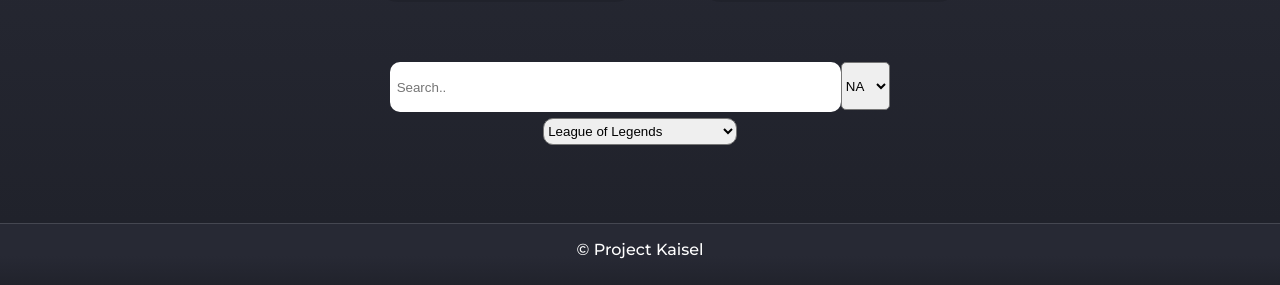
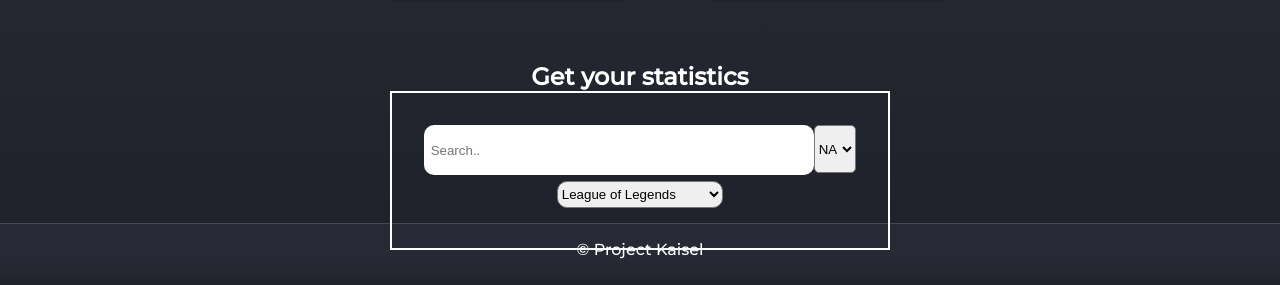
Before and after one commit to cedafiso0403/frontend-kaisel-bot, a React (Create React App) app: page / in a window 1280 px wide. Shown: the part 598-883 px from the top of the page. Built offline with nearby package versions, Linux system fonts and the light colour scheme.

Commit message:
added border

```diff
--- a/src/components/SearchBar.jsx
+++ b/src/components/SearchBar.jsx
@@ -4,7 +4,8 @@ export default function SearchBar() {
     return (
         <div>
             <div className="form-box">
-                <form action="/TestStats" method="GET">
+                <h2>Get your statistics</h2>
+                <form className="searchBar" action="/TestStats" method="GET">
                     <div className="form-container">
                         <input type="text" placeholder="Search.." />
                         <select name="region" id="region">
--- a/src/styles/components/gamecard.css
+++ b/src/styles/components/gamecard.css
@@ -1,3 +1,4 @@
+
 .gamecard{
     color: white;
     border-radius: 30px;
--- a/src/styles/components/searchbar.css
+++ b/src/styles/components/searchbar.css
@@ -1,3 +1,9 @@
+/* creating a space around the search bar. */
+.searchBar {
+  background-color: lighten(#272934, 90%);
+  border: 2px solid white;
+  padding: 2em 2em 2em 2em;
+}
 
 .form-box{
     display: flex;
```
